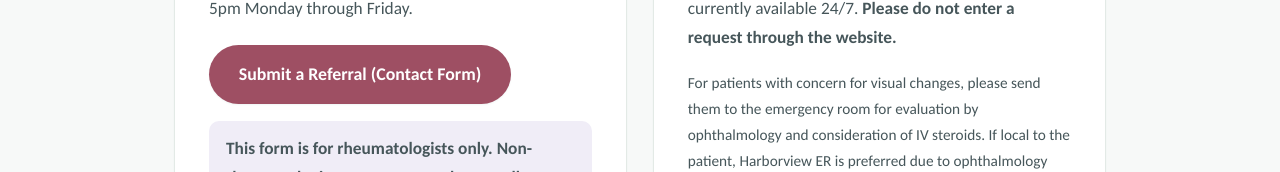
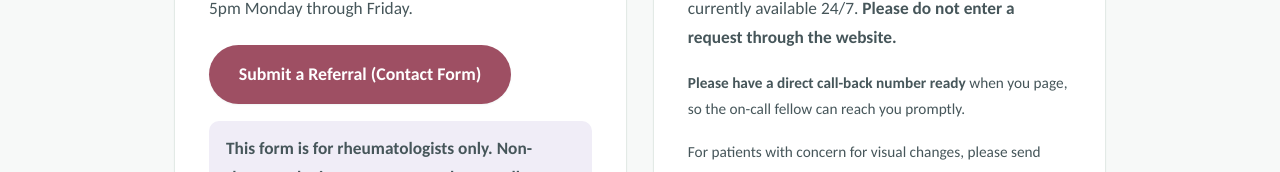
Before and after one commit to rheumify/gca-fast-website, a Next.js app: page /fast-track-clinic in a window 1280 px wide. Shown: the part 565-737 px from the top of the page. Built offline with nearby package versions, Linux system fonts and the light colour scheme.

Commit message:
Remind non-rheumatologists to have a direct call-back number when paging the operator

```diff
--- a/app/fast-track-clinic/page.js
+++ b/app/fast-track-clinic/page.js
@@ -40,6 +40,10 @@ export default function FastTrackClinic() {
             <strong>Please do not enter a request through the website.</strong>
           </p>
           <p style={{ marginTop: '1rem', fontSize: '0.9rem' }}>
+            <strong>Please have a direct call-back number ready</strong> when you page, so the on-call fellow can reach
+            you promptly.
+          </p>
+          <p style={{ marginTop: '1rem', fontSize: '0.9rem' }}>
             For patients with concern for visual changes, please send them to the emergency room for evaluation by
             ophthalmology and consideration of IV steroids. If local to the patient, Harborview ER is preferred due to
             ophthalmology access.
```
